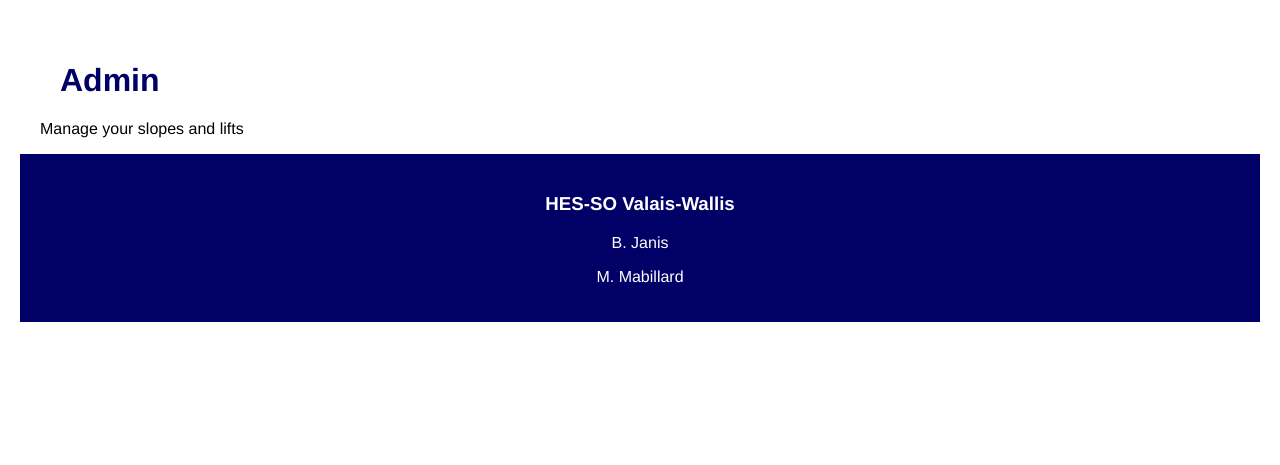
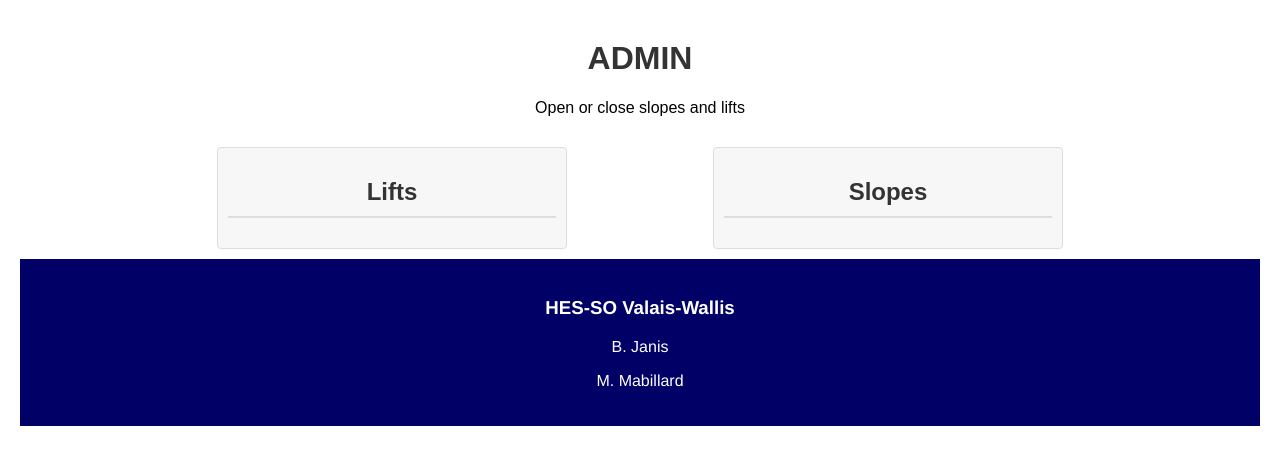
Before and after one commit to Satolix/GeoDjangoProject, a Django app: page /swissgeo/manage/ in a window 1280 px wide. Shown: the part 65-530 px from the top of the page. Run offline with Django 3.2, Linux system fonts and the light colour scheme; data that the repository does not hold is empty.

Commit message:
open/closed admin page lifts-slopes

```diff
--- a/geoweb/static/app.css
+++ b/geoweb/static/app.css
@@ -117,73 +130,83 @@
 }
 
 /* manage.html */
-.select {
+/* General container styling */
+/* General container styling */
+.manageContainer {
+    width: 80%;
+    margin: auto;
+    font-family: Arial, sans-serif;
+}
+
+.manageContainer h1 {
+    text-align: center;
+    margin-top: 20px;
+}
+
+.manageContainer p {
+    text-align: center;
+    margin-bottom: 20px;
+}
+
+/* Manage info container */
+.manage-info {
     display: flex;
     justify-content: space-between;
+    flex-wrap: wrap;
 }
+
+.select {
+    width: 100%;
+}
+
+#lifts-container,
+#slopes-container {
+    width: 33%;
+    background: #f7f7f7;
+    padding: 10px;
+    margin: 10px auto;
+    border: 1px solid #ddd;
+    border-radius: 4px;
+}
+
+#lifts-container h2,
+#slopes-container h2 {
+    text-align: center;
+    color: #333;
+    border-bottom: 2px solid #ddd;
+    padding-bottom: 10px;
+}
+
+/* Info column styling */
 .info-column {
-    flex: 1;
-    margin-right: 1rem;
+    margin-bottom: 10px;
 }
-.item {
-    margin-bottom: 1rem;
+
+.info-column .item {
+    display: flex;
+    justify-content: space-between;
+    align-items: center;
+    padding: 10px;
+    border: 1px solid #ddd;
+    border-radius: 4px;
+    background: #fff;
+    margin-top: 5px;
 }
-.name {
+
+.info-column .name {
     font-weight: bold;
+    color: #333;
 }
-.open-status {
-    margin-top: 0.5rem;
+
+.info-column .open-status label {
+    display: flex;
+    align-items: center;
 }
-.manage-info {
-    display: flex;
-    margin-left: 40px;
+
+.info-column .open-status input[type="checkbox"] {
+    margin-right: 10px;
 }
-.vueContainer {
-    margin: 20px;
-}
-h1 {
-    color: #000066;
-    margin-left: 20px;
-}
-h4 {
-    margin-top: 8px;
-    margin-bottom: 8px;
-}
-.vueContainer {
-    margin: 20px;
-    margin-bottom: 0px;
-    overflow-y: auto;
-}
-.vueContainer::-webkit-scrollbar {
-    background-color: transparent;
-}
-#info {
-    display: flex;
-    flex-wrap: wrap;
-    max-height: 492.15px;
-}
-.info-column {
-    display: flex;
-    flex-direction: column;
-    flex-wrap: wrap;
-    min-width: 80%;
-    margin-left: 20px;
-}
-#info * {
-    margin: 0;
-}
-@media only screen and (max-width: 992px) {
-    .mapAndInfo {
-        display: flex;
-        flex-direction: column;
-    }
-
-    .vueContainer {
-        margin-bottom: 0px;
-        margin: 20px;
-        overflow-y: auto;
-    }
-}
+/* General styling for checkboxes */
 input[type="checkbox"] {
     -webkit-appearance: none;
     -moz-appearance: none;
--- a/geoweb/swissgeo/templates/manage.html
+++ b/geoweb/swissgeo/templates/manage.html
@@ -5,11 +5,16 @@
 <link rel="stylesheet" href="{% static 'app.css' %}">
 
 {% block content %}
-<div class="vueContainer">
-    <h1>Admin</h1>
-    <p>Manage your slopes and lifts</p>
+<div class="manageContainer">
+    <h1>ADMIN</h1>
+    <p>Open or close slopes and lifts</p>
     <div class="manage-info">
-        <div id="info" class="select"></div>
+        <div id="lifts-container" class="info-category">
+            <h2>Lifts</h2>
+        </div>
+        <div id="slopes-container" class="info-category">
+            <h2>Slopes</h2>
+        </div>
     </div>
 </div>
 {% endblock %}
@@ -19,13 +24,11 @@
 <script>
     function addListItem(container, name, status) {
         const listItem = `<div class="info-column">
-                            <h4>${status === 'open' ? 'Open' : 'Closed'}</h4>
                             <div class="item">
                                 <div class="name">${name}</div>
                                 <div class="open-status">
                                     <label>
-                                        <input type="checkbox" data-name="${name}" data-status="${status === 'open'}">
-                                        ${status === 'open' ? 'Open' : 'Closed'}
+                                        <input type="checkbox" data-name="${name}" ${status === 'open' ? 'checked' : ''}>
                                     </label>
                                 </div>
                             </div>
@@ -34,28 +37,79 @@
     }
 
     $(document).ready(function() {
-        $.getJSON("{% url 'liftsjson' %}", function(data) {
-            const liftsListContainer = $('#info');
-            $.each(data.features, function(index, lift) {
-                addListItem(liftsListContainer, lift.properties.name, lift.properties.status);
+        function loadAndRenderData(url, containerId, title) {
+            $.getJSON(url, function(data) {
+                const container = $(containerId);
+                container.empty().append(`<h2>${title}</h2>`);
+
+                data.features.sort((a, b) => a.properties.name.localeCompare(b.properties.name));
+
+                $.each(data.features, function(index, item) {
+                    addListItem(container, item.properties.name, item.properties.status);
+                });
             });
-        });
+        }
 
-        $.getJSON("{% url 'slopesjson' %}", function(data) {
-            const slopesListContainer = $('#info');
-            $.each(data.features, function(index, slope) {
-                addListItem(slopesListContainer, slope.properties.name, slope.properties.status);
+        loadAndRenderData("{% url 'liftsjson' %}", '#lifts-container', 'Lifts');
+        loadAndRenderData("{% url 'slopesjson' %}", '#slopes-container', 'Slopes');
+
+        function getCookie(name) {
+            let cookieValue = null;
+            if (document.cookie && document.cookie !== '') {
+                const cookies = document.cookie.split(';');
+                for (let i = 0; i < cookies.length; i++) {
+                    const cookie = cookies[i].trim();
+                    if (cookie.substring(0, name.length + 1) === (name + '=')) {
+                        cookieValue = decodeURIComponent(cookie.substring(name.length + 1));
+                        break;
+                    }
+                }
+            }
+            return cookieValue;
+        }
+
+        const csrftoken = getCookie('csrftoken');
+
+        function updateStatus(url, name, isOpen, statusLabel, type) {
+            $.ajax({
+                url: url,
+                type: 'POST',
+                headers: { 'X-CSRFToken': csrftoken },
+                data: {
+                    name: name,
+                    status: isOpen ? 'open' : 'closed',
+                    type: type
+                },
+                success: function(response) {
+                    console.log(`Successfully updated ${type} ${name} to ${isOpen ? 'open' : 'closed'}`);
+                },
+                error: function(xhr, status, error) {
+                    console.error(`Failed to update ${type} ${name}: ${status} - ${error}`);
+                    $(this).prop('checked', !isOpen);
+                }
             });
-        });
+        }
 
-        $('#info').on('click', 'input[type="checkbox"]', function() {
+        $('#lifts-container, #slopes-container').on('click', 'input[type="checkbox"]', function() {
             const name = $(this).data('name');
             const isOpen = $(this).prop('checked');
-            console.log(`Updating ${name} to ${isOpen ? 'open' : 'closed'}`);
-            // @TODO update status with AJAX
+            const statusLabel = $(this).next('span');
+            let type = '';
+
+            if ($(this).closest('#lifts-container').length > 0) {
+                type = 'lift';
+            } else if ($(this).closest('#slopes-container').length > 0) {
+                type = 'slope';
+            }
+
+            if (type) {
+                updateStatus('{% url "update_status" %}', name, isOpen, statusLabel, type);
+            } else {
+                console.error('Unknown item type');
+            }
         });
     });
+</script>
 
-</script>
 {% include 'footer.html' %}
 {% endblock %}
--- a/geoweb/swissgeo/urls.py
+++ b/geoweb/swissgeo/urls.py
@@ -1,5 +1,6 @@
 from django.urls import path
 from . import views
+from .views import update_status
 
 urlpatterns = [
     path('', views.index, name='index'),
@@ -9,4 +10,5 @@
     path('slopes.json', views.slopesjson, name='slopesjson'),
     path('lifts.json', views.liftsjson, name='liftsjson'),
     path('buildings.json', views.buildingsjson, name='buildingsjson'),
+    path('update_status/', update_status, name='update_status'),
 ]
--- a/geoweb/swissgeo/views.py
+++ b/geoweb/swissgeo/views.py
@@ -1,31 +1,67 @@
 from django.shortcuts import render
-from django.http import HttpResponse
+from django.http import HttpResponse, JsonResponse
 from django.core.serializers import serialize
+from django.views.decorators.csrf import csrf_exempt, csrf_protect
+from django.views.decorators.http import require_POST
+
 from .models import Lift, Slope, Building
+
 
 def index(request):
     return render(request, 'index.html')
 
+
 def map(request):
     return render(request, 'map.html')
+
 
 def weather(request):
     return render(request, 'weather.html')
 
+
 def manage(request):
     return render(request, 'manage.html')
+
 
 def slopesjson(request):
     slopes_data = Slope.objects.all()
     serializer = serialize('geojson', slopes_data, geometry_field='geom')
     return HttpResponse(serializer, content_type='application/json')
 
+
 def liftsjson(request):
     lifts_data = Lift.objects.all()
     serializer = serialize('geojson', lifts_data, geometry_field='geom', fields=('name', 'capacity', 'type', 'status'))
     return HttpResponse(serializer, content_type='application/json')
 
+
 def buildingsjson(request):
     buildings_data = Building.objects.all()
     serializer = serialize('geojson', buildings_data, geometry_field='geom', fields=('name', 'type', 'status'))
     return HttpResponse(serializer, content_type='application/json')
+
+
+@csrf_protect
+@require_POST
+def update_status(request):
+    name = request.POST.get('name')
+    status = request.POST.get('status')
+
+    if status not in ['open', 'closed']:
+        return JsonResponse({'error': 'Invalid status'}, status=400)
+
+    try:
+        lift = Lift.objects.get(name=name)
+        lift.status = status
+        lift.save()
+        return JsonResponse({'success': True})
+    except Lift.DoesNotExist:
+        pass
+
+    try:
+        slope = Slope.objects.get(name=name)
+        slope.status = status
+        slope.save()
+        return JsonResponse({'success': True})
+    except Slope.DoesNotExist:
+        return JsonResponse({'error': 'Invalid name'}, status=400)
```
Also changed, not shown: other parts of geoweb/static/app.css (+38 -4 lines), geoweb/swissgeo/templates/map.html (+45 -5 lines), 4 other files.
